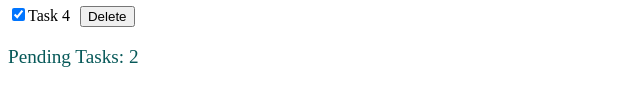
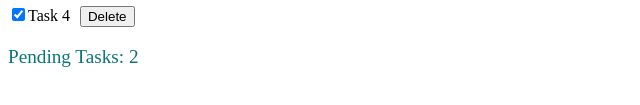
Before and after one commit to Dineo76/Task-Management-App3, a plain HTML site: page index.html in a window 1280 px wide. Shown: the part 155-260 px from the top of the page, 0-640 px from the left. Drawn offline with Linux system fonts and the light colour scheme.

Commit message:
added color

```diff
--- a/index.html
+++ b/index.html
@@ -17,7 +17,7 @@
 
 
     <div class="footer">
-      <p style="color: rgb(7, 89, 89); font-size: larger;">Pending Tasks: <span id="pending-count">0</span></p>
+      <p style="color: rgb(10, 118, 118); font-size: larger;">Pending Tasks: <span id="pending-count">0</span></p>
     </div>
   </div>
 
```
